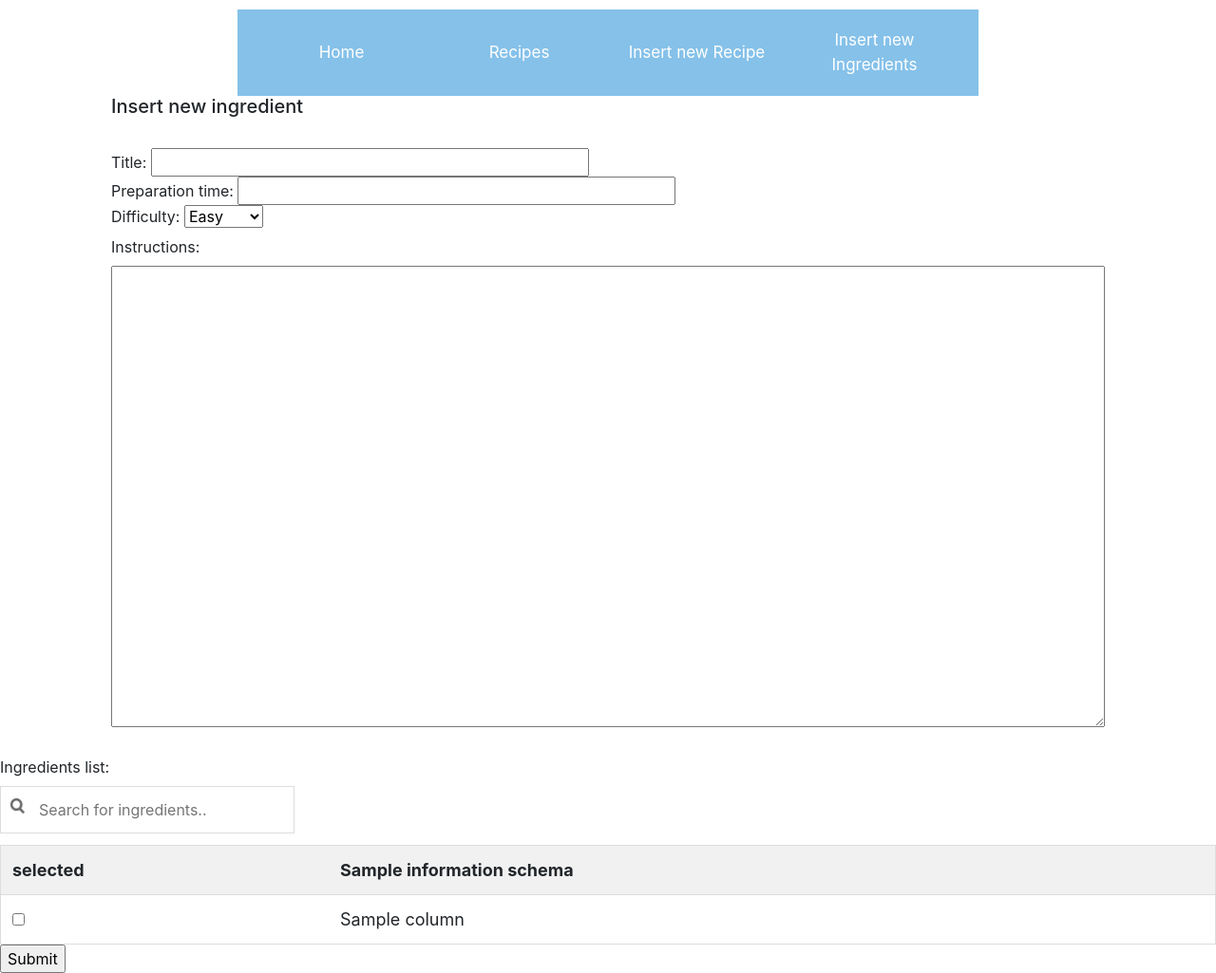
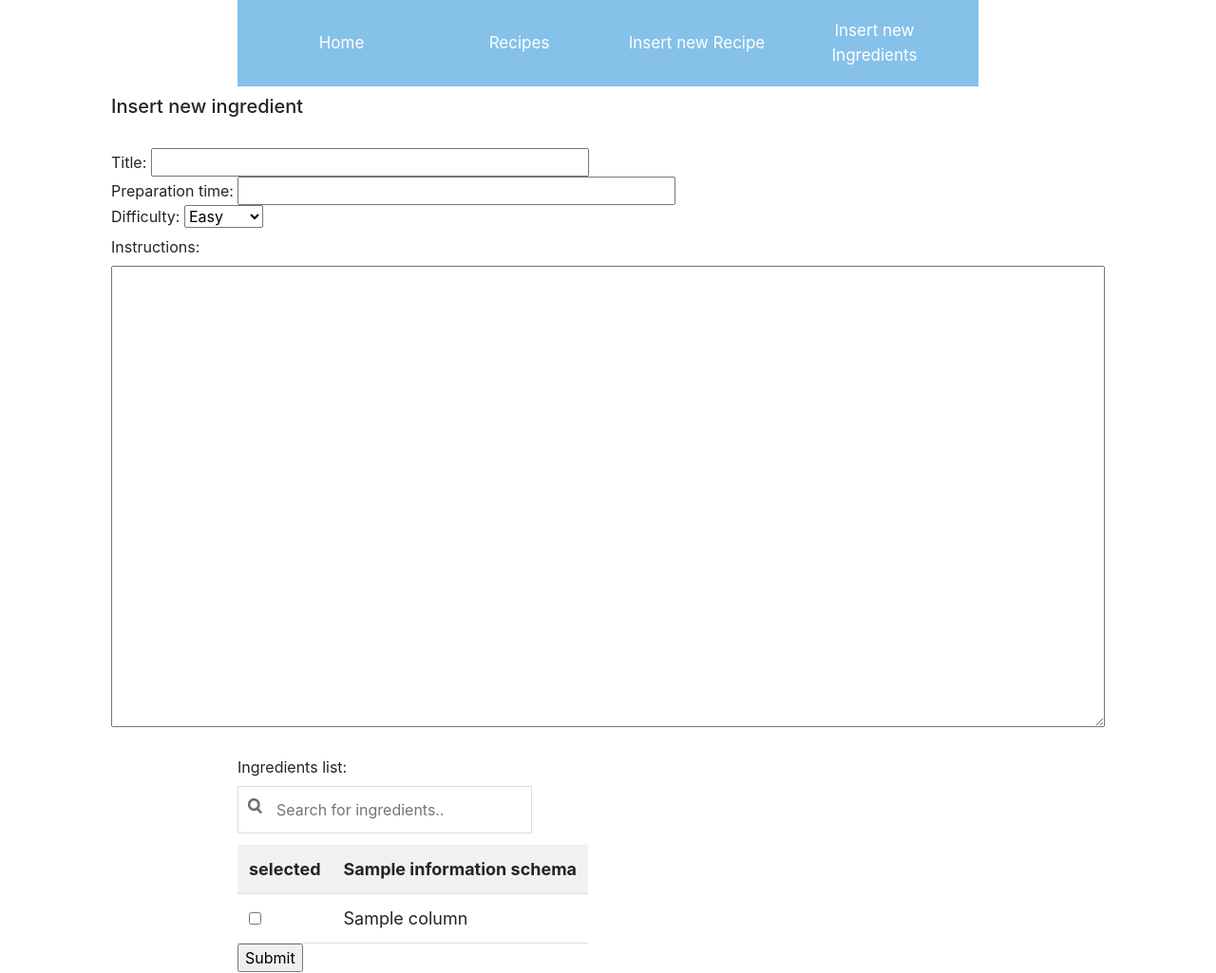
Before and after one commit to guillem1997/Projecte_FInal, a Django app: page /inserts_recipes in a window 1280 px wide. Shown: the whole page at 95% size. Run offline with Django 3.2, Linux system fonts and the light colour scheme; tables that the repository leaves empty hold one stand-in row (values such as "Sample post"); a database or web service that is not in the repository returns one stand-in record (values such as "Sample title"); some libraries are stand-ins or nearby versions.

Commit message:
09/12/2020

```diff
--- a/App/templates/inserts_recipes.html
+++ b/App/templates/inserts_recipes.html
@@ -40,7 +40,8 @@
 <!--    <input type="checkbox" id = "Soy"           name = "Soy"            onchange="filter_table()">  Soy<br>-->
 <!--    -->
 
-<table id="myTable" style="width:100%">
+
+<table id="myTable">
     <tr class="header">
         <th>selected</th>
         {% for name in names %}
--- a/App/templates/plantilla_navegador.html
+++ b/App/templates/plantilla_navegador.html
@@ -14,6 +14,9 @@
 
         body {
             padding-top: 100px;
+            border-left: 250px solid white;
+            border-right: 250px solid white;
+
         }
         img {
             display: block;
@@ -27,11 +30,10 @@
 
         .navbar {
           position: fixed;
-          top: 10px;
+          top: 0;
           width: 100%;
+          border-right: 500px solid white;
           background-color:  #85c1e9;
-          border-right: 250px solid white;
-          border-left: 250px solid white;
           overflow: auto;
         }
 
@@ -77,10 +79,13 @@
         }
 
         #myTable {
+          margin: auto;
           border-collapse: collapse;                                    /* Collapse borders */
           width: 100%;                                                  /* Full-width */
-          border: 1px solid #ddd;                                       /* Add a grey border */
           font-size: 18px;                                              /* Increase font-size */
+          display: block;
+          overflow-x: auto;
+          white-space: nowrap;
         }
 
         #myTable th, #myTable td {
```
Also changed, not shown: App/templates/Home.html (+1 -6 lines).
